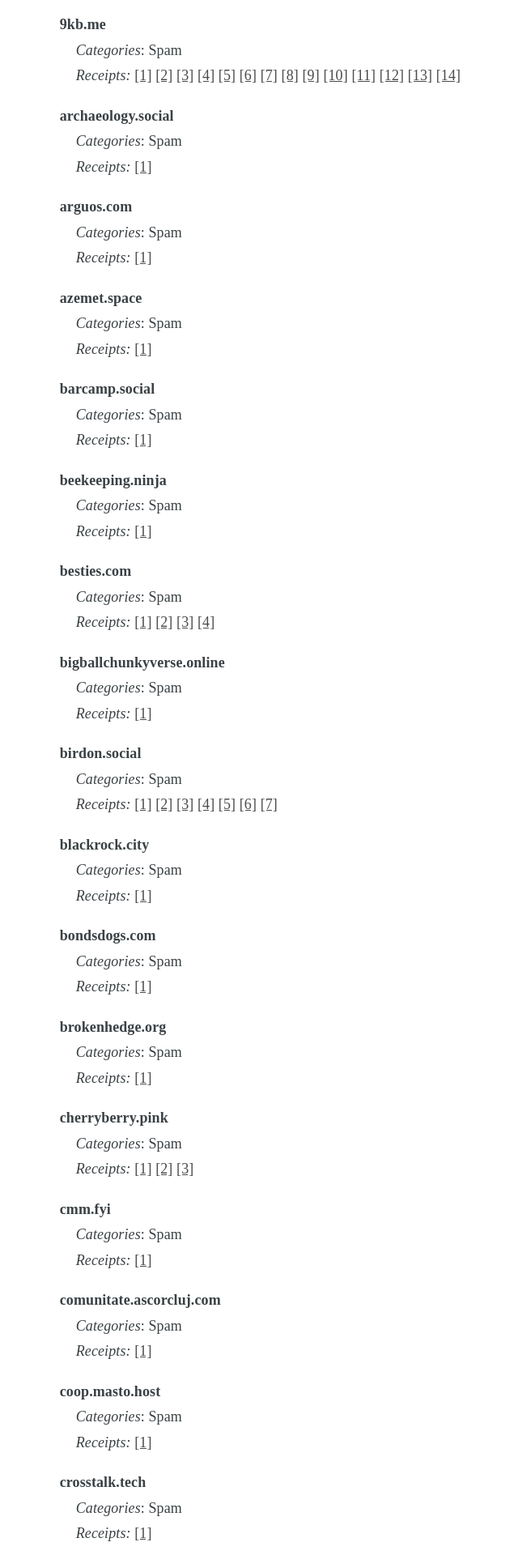
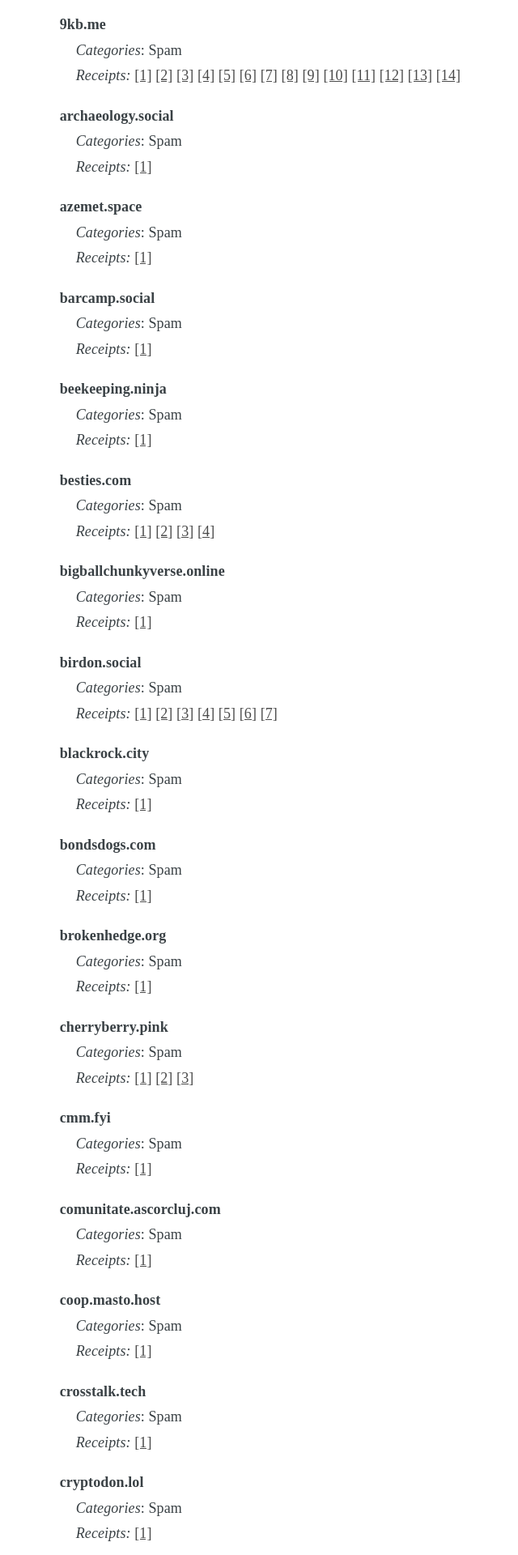
Before and after one commit to chaossocial/meta, a Jekyll site: the page built from federation.md, in a window 1280 px wide. Shown: the part 1088-3008 px from the top of the page at 81% size, without its empty margins (356-996 px from the left). Built offline with Jekyll 4.4.1, drawn with Linux system fonts in a browser that asks for light colours; some of the changed text lies outside the part shown.

Commit message:
Unlimit arguos.com

```diff
--- a/_data/limited_instances.json
+++ b/_data/limited_instances.json
@@ -39,17 +39,6 @@
     ],
     "receipts": [
       "https://archaeology.social/@7nlanr8lla"
-    ],
-    "comment_en": "",
-    "comment_de": ""
-  },
-  {
-    "instance": "arguos.com",
-    "tags": [
-      "SPAM"
-    ],
-    "receipts": [
-      "https://arguos.com/@wvvzabtbvj"
     ],
     "comment_en": "",
     "comment_de": ""
```
